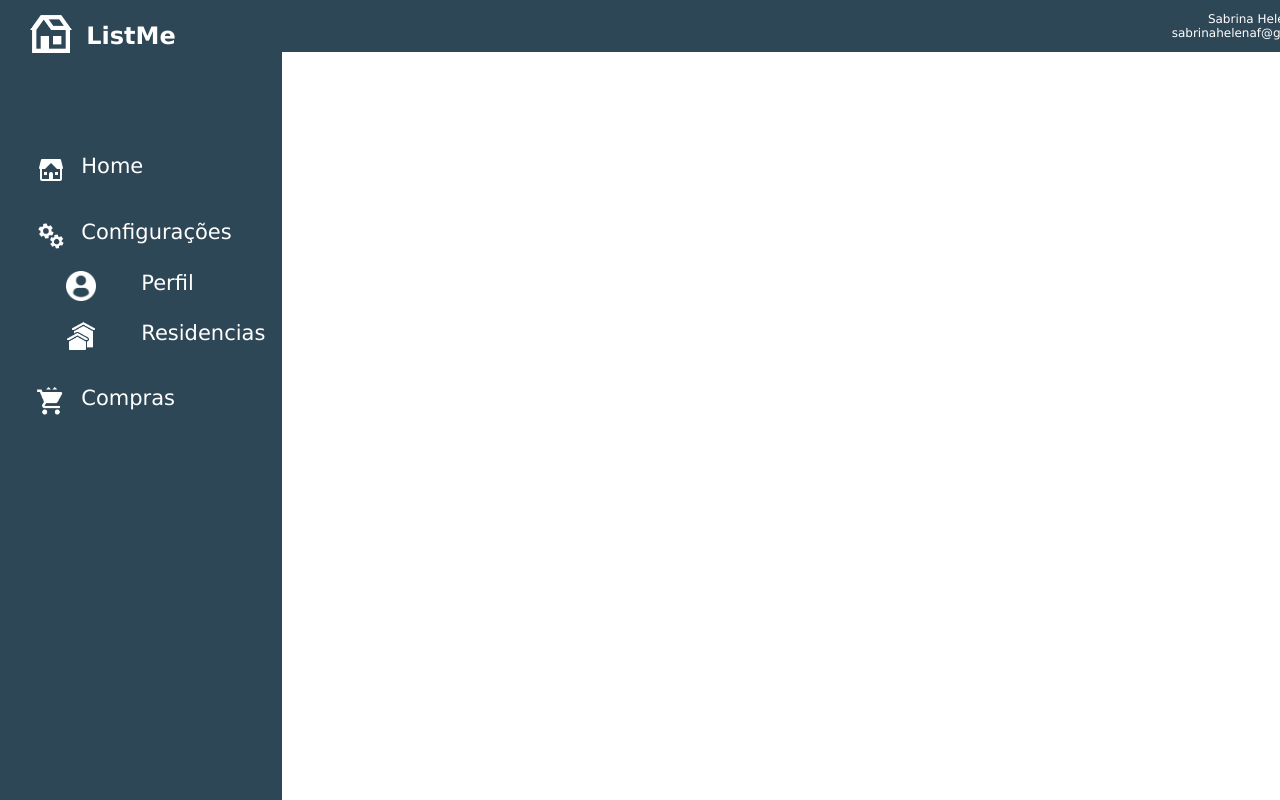
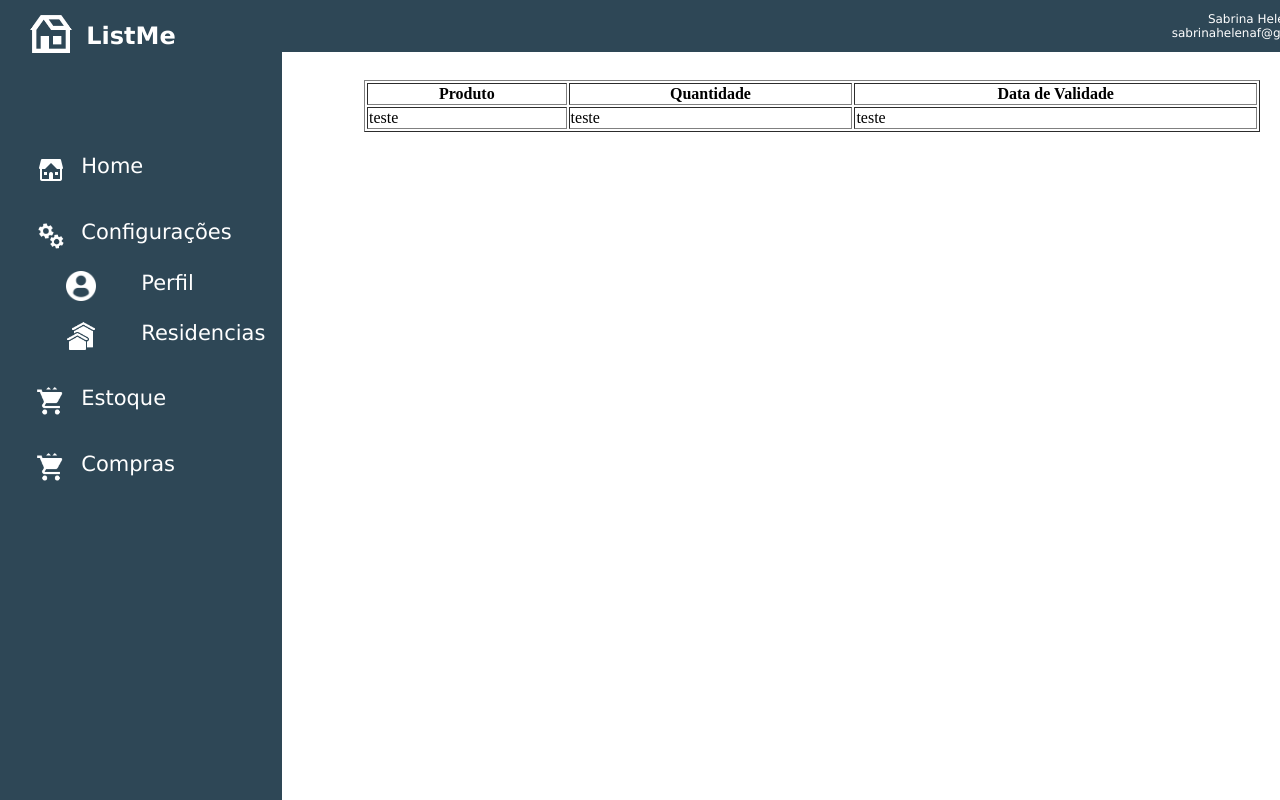
Before and after one commit to sabrinahelena/ProjetoIntegrador_DH_ME, a Vue app in the folder FRONT/TelaUsuario/: page /#/estoque in a window 1280 px wide. Built offline with nearby package versions, Linux system fonts and the light colour scheme.

Commit message:
Adicionando estoque

```diff
--- a/FRONT/TelaUsuario/src/App.vue
+++ b/FRONT/TelaUsuario/src/App.vue
@@ -14,7 +14,7 @@ import Perfil from './components/Perfil.vue';
 import Residencias from './components/Residencias.vue';
 import ListaCompras from './components/ListaCompras.vue';
 import Home from './components/Home.vue'
-
+import Estoque from './components/Estoque.vue';
 
 export default{
   name:`App`,
@@ -24,7 +24,8 @@ export default{
     Perfil,
     Residencias,
     ListaCompras,
-    Home
+    Home,
+    Estoque
 }
 }
 </script>
--- /dev/null
+++ b/FRONT/TelaUsuario/src/components/Estoque.vue
@@ -0,0 +1,33 @@
+<template>
+    <table border="1">
+        <tr id="Linha-Inicial">
+            <th><b>Produto</b></th>
+            <th><b>Quantidade</b></th>
+            <th><b>Data de Validade</b></th>
+        </tr>
+        <tbody>
+            <tr>
+                <td>teste</td>
+                <td>teste</td>
+                <td>teste</td>
+            </tr>
+        </tbody>
+    </table>
+</template>
+
+
+<style scoped>
+table{
+    position: fixed;
+    width: 70%;
+    right: 20px;
+    top:80px;
+}
+</style>
+
+
+<script>
+export default{
+    name:'Estoque'
+}
+</script>
--- a/FRONT/TelaUsuario/src/components/MenuLateral.vue
+++ b/FRONT/TelaUsuario/src/components/MenuLateral.vue
@@ -37,12 +37,19 @@
               </figure>
               <li class="item subitem"><RouterLink to="/sobre" class="item" >Residencias</RouterLink></li>
             </div>
+              <div class="item_home">
+                <figure class="figure_logo">
+                <img class="imagem_home" src="./imagens/icons8-buying-48.png">
+              </figure>
+              <li class="item home"><RouterLink to="/estoque" class="item" >Estoque</RouterLink></li>
+            </div>
             <div class="item_home">
                 <figure class="figure_logo">
                 <img class="imagem_home" src="./imagens/icons8-buying-48.png">
               </figure>
               <li class="item home"><RouterLink to="/listacompras" class="item" >Compras</RouterLink></li>
             </div>
+
         </div>
       </ul>
     </nav>
--- a/FRONT/TelaUsuario/src/main.js
+++ b/FRONT/TelaUsuario/src/main.js
@@ -6,6 +6,7 @@ import Perfil from './components/Perfil.vue'
 import Residencias from './components/Residencias.vue'
 import Home from './components/Home.vue'
 import ListaCompras from './components/ListaCompras.vue'
+import Estoque from './components/Estoque.vue'
 
 
 const router = createRouter({
@@ -26,6 +27,10 @@ const router = createRouter({
         {
             path: '/listacompras',
             component: ListaCompras
+        },
+        {
+            path:'/estoque',
+            component: Estoque
         }
     ]
 })
```
